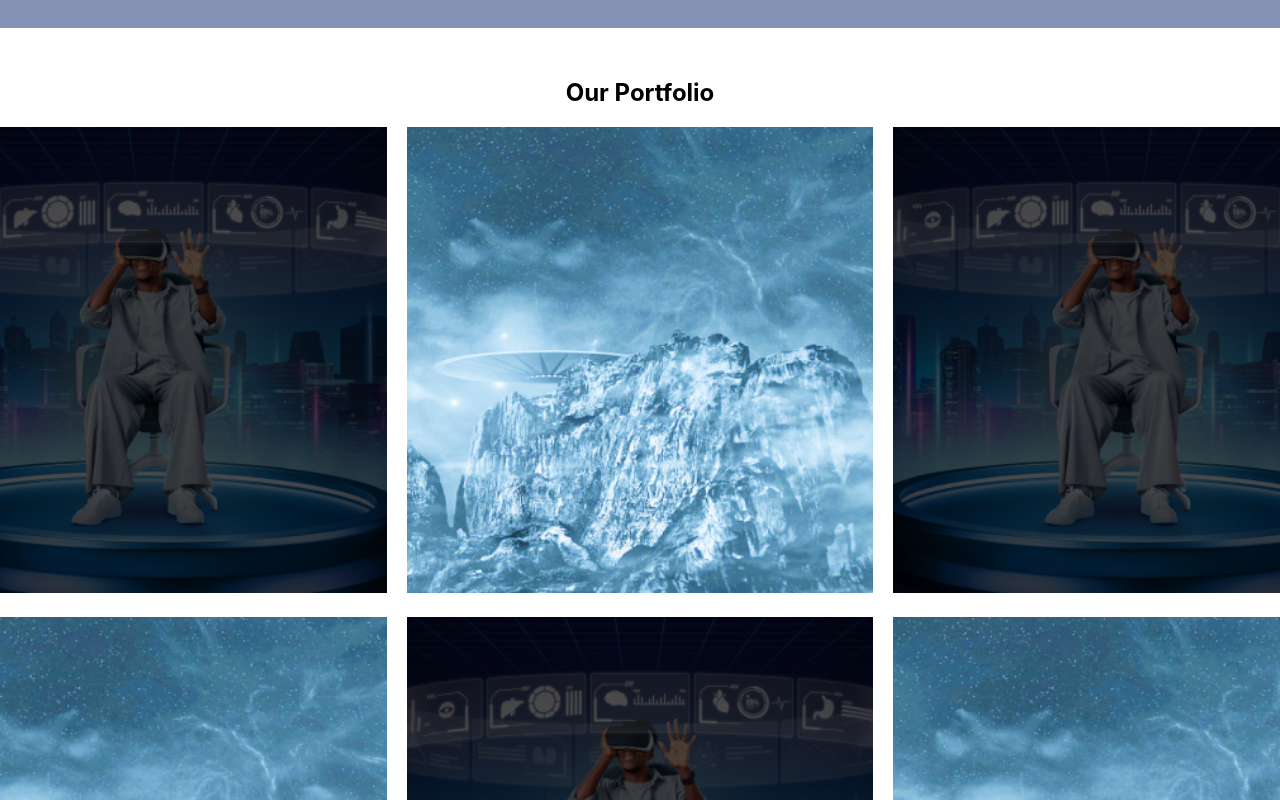
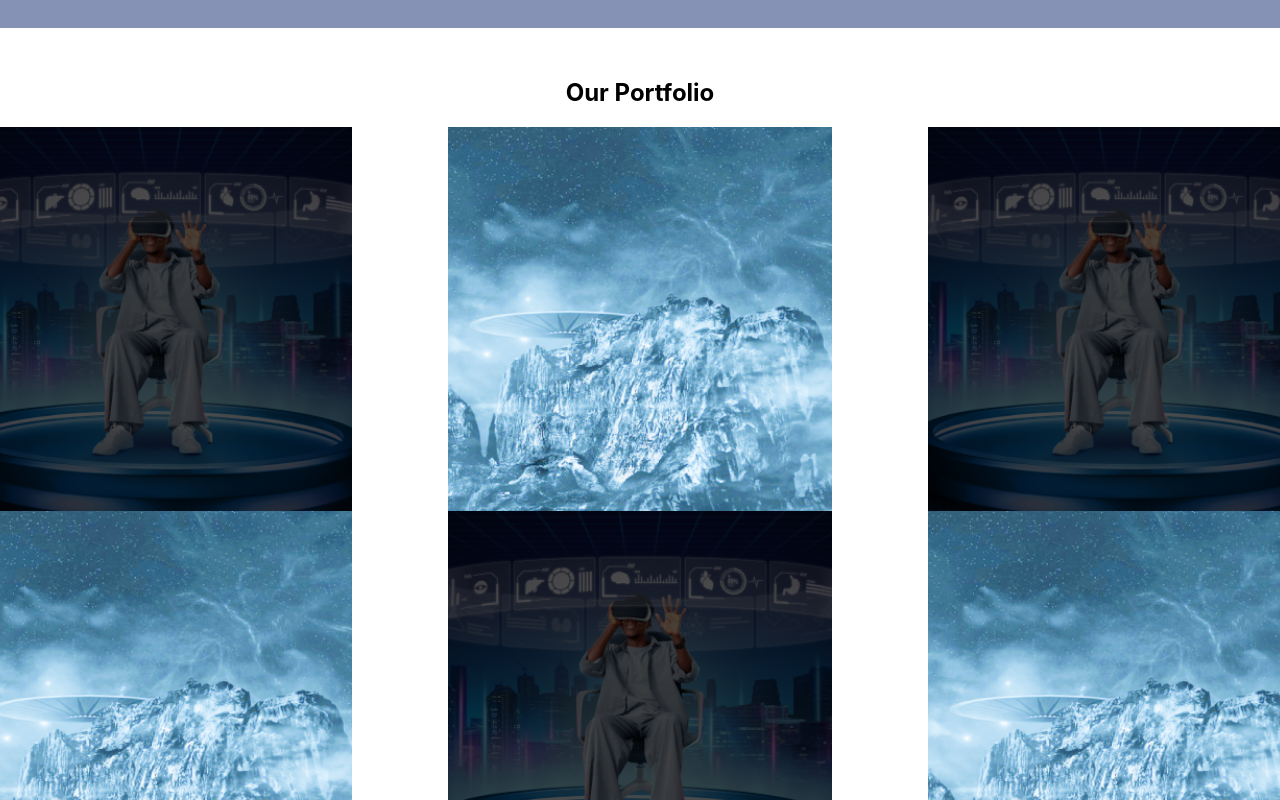
Before and after one commit to harindiw/my-app, a React (Create React App) app: page / in a window 1280 px wide. Shown: the part 2460-3260 px from the top of the page. Built offline with nearby package versions, Linux system fonts and the light colour scheme.

Commit message:
Update Projects.css

```diff
--- a/src/Components/Portfolio/Projects.css
+++ b/src/Components/Portfolio/Projects.css
@@ -10,18 +10,25 @@
 .image-container {
   display: grid;
   grid-template-columns: repeat(3, 1fr);
-  justify-content: center;
-  gap: 20px;
+  /* justify-content: center; */
+  gap: 0;
 }
 
 .image-wrapper {
+  display: flex;
+  justify-content: center;
+  align-items: center;
   position: relative;
+  padding: 0%;
+  margin: 0%;
 }
 
 .hover-image {
-  width: 100%;
+  width: 80%;
   height: auto;
-  transition: transform 0.3s ease;
+  /* transition: transform 0.3s ease; */
+  margin: 0 auto;
+  display: block;
 }
 
 .image-name {
```
